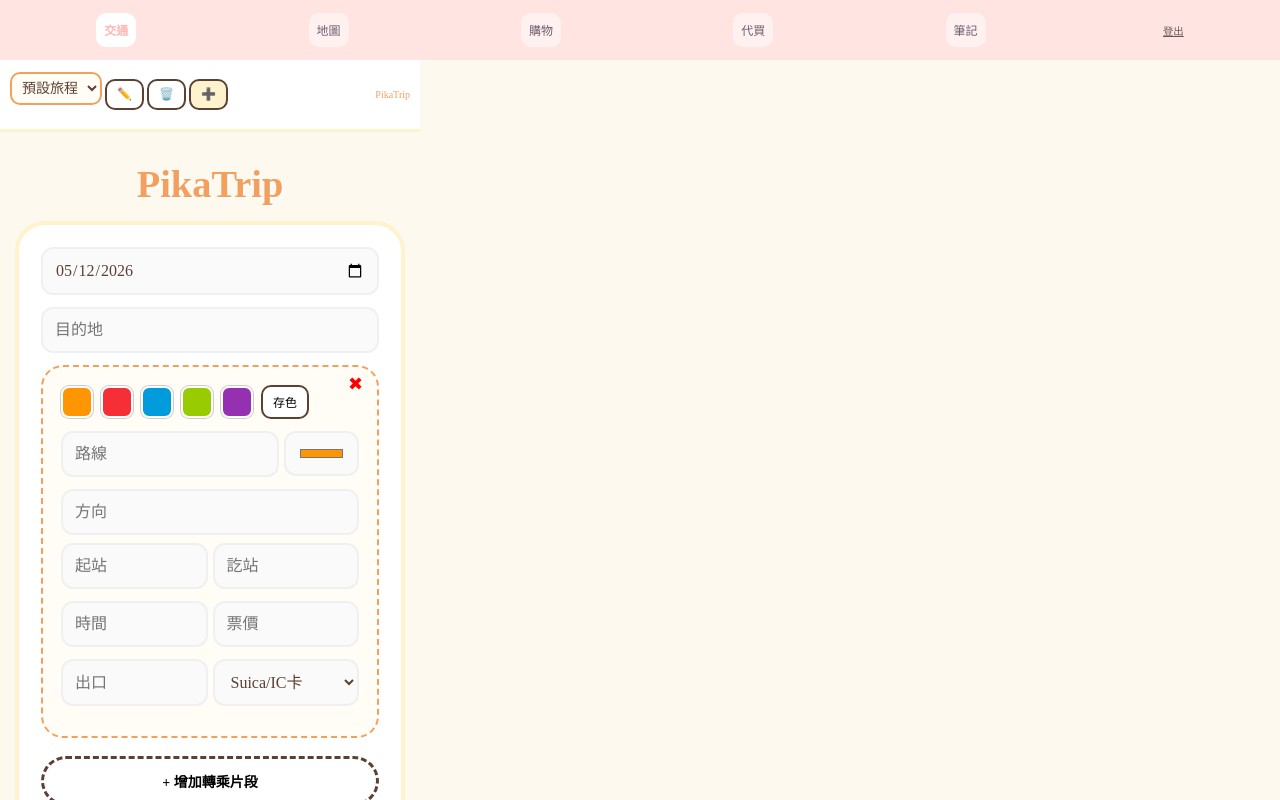
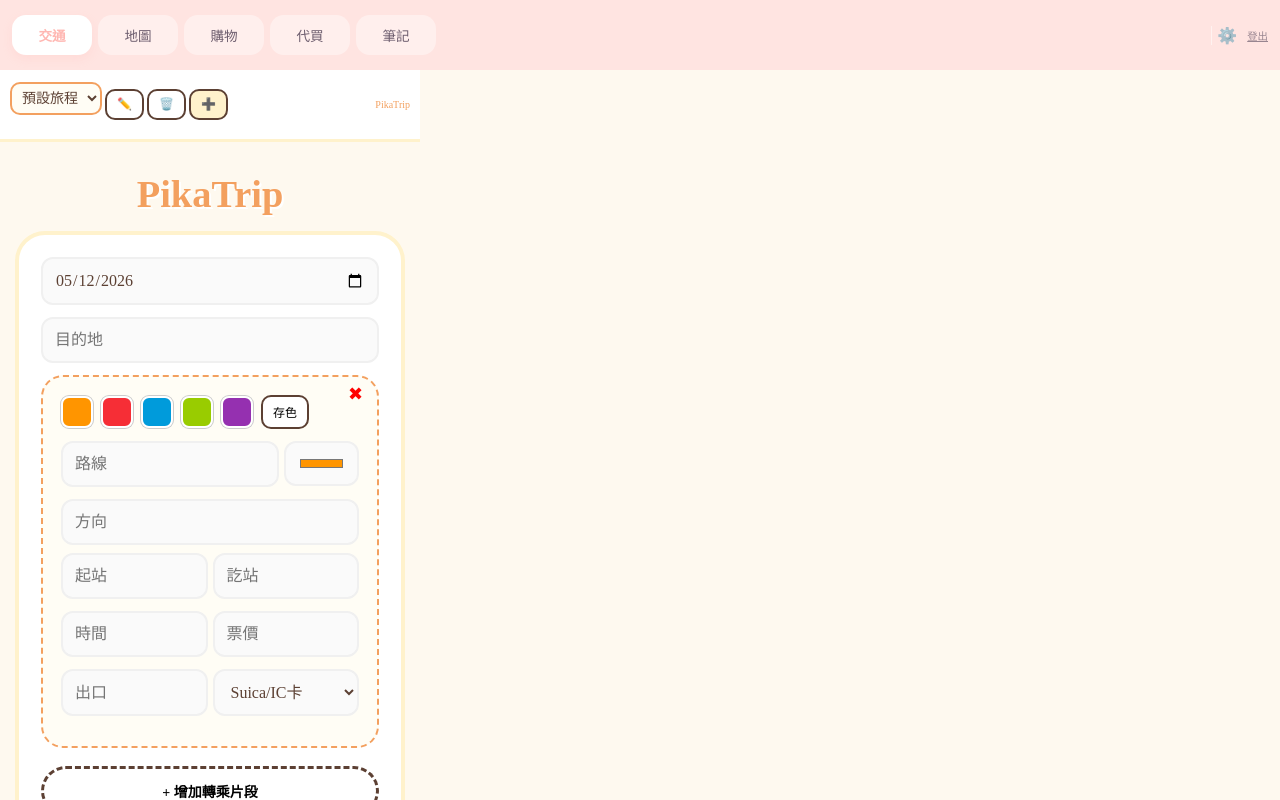
Before and after one commit to ccc668801-debug/pikaka, a plain HTML site: page index.html in a window 1280 px wide. Both pictures are taken after a click on the button "進入系統". Drawn offline with nearby package versions, Linux system fonts and the light colour scheme; a web font is replaced by a local one.

Commit message:
Update index.html

```diff
--- a/index.html
+++ b/index.html
@@ -49,26 +49,81 @@
         .main-wrapper { display: none; height: 100%; flex-direction: column; }
 
         .top-nav {
-            display: flex; justify-content: space-around; align-items: center;
-            height: 60px; background-color: var(--nav-bg); z-index: 100;
-            padding: 0 10px;
+            display: flex;
+            justify-content: space-between;
+            align-items: center;
+            height: 70px; /* 稍微加高，讓間距更好看 */
+            background-color: var(--nav-bg);
+            z-index: 100;
+            padding: 0 12px;
+            gap: 8px; /* 按鈕之間的間距 */
+        }
+
+        /* 讓按鈕區域自動填滿 */
+        .nav-tabs-container {
+            display: flex;
+            flex: 1;
+            gap: 6px;
+            align-items: center;
         }
 
         .tab-btn {
-            background: rgba(255, 255, 255, 0.5); border: none;
-            padding: 8px 8px; border-radius: 10px; color: var(--text-color);
-            font-size: 0.75rem; white-space: nowrap;
+            flex: 1; /* 重要：讓按鈕自動平分空間 */
+            max-width: 80px; /* 限制最大寬度防止太扁 */
+            background: rgba(255, 255, 255, 0.4);
+            border: none;
+            padding: 10px 4px; /* 增加上下高度，減少左右內距 */
+            border-radius: 14px;
+            color: var(--text-color);
+            font-size: 0.85rem; /* 字體稍微加大 */
+            font-weight: 500;
+            white-space: nowrap;
+            display: none;
+            text-align: center;
+            transition: all 0.3s ease;
         }
 
-        .tab-btn.active { background: var(--white); color: var(--accent-pink); font-weight: bold; }
+        .tab-btn.active {
+            background: var(--white);
+            color: var(--accent-pink);
+            font-weight: bold;
+            box-shadow: 0 4px 10px rgba(255, 183, 178, 0.2);
+        }
 
         .content-area { flex: 1; width: 100%; padding-bottom: env(safe-area-inset-bottom); }
 
         iframe { width: 100%; height: 100%; border: none; display: none; }
         iframe.active { display: block; }
 
-        /* 登出按鈕 */
-        .logout-btn { font-size: 0.65rem; opacity: 0.6; cursor: pointer; text-decoration: underline; margin-left: 5px; }
+        /* 設定與登出 */
+        .nav-tools {
+            display: flex;
+            align-items: center;
+            gap: 10px;
+            margin-left: 5px;
+            padding-left: 5px;
+            border-left: 1px solid rgba(255,255,255,0.5);
+        }
+        .tool-btn { font-size: 1rem; cursor: pointer; opacity: 0.7; }
+        .logout-btn { font-size: 0.65rem; text-decoration: underline; color: var(--text-color); }
+
+        /* 設定彈窗樣式保持不變 */
+        #settings-modal {
+            position: fixed; inset: 0; background: rgba(0,0,0,0.5);
+            display: none; justify-content: center; align-items: center; z-index: 10000;
+            backdrop-filter: blur(2px);
+        }
+        .settings-box {
+            background: white; padding: 25px; border-radius: 25px; width: 85%; max-width: 300px;
+            border: 3px solid var(--nav-bg);
+        }
+        .settings-box h3 { color: var(--accent-pink); margin-bottom: 20px; text-align: center; }
+        .setting-item { display: flex; align-items: center; margin: 15px 0; font-size: 1rem; }
+        .setting-item input { margin-right: 12px; width: 20px; height: 20px; accent-color: var(--accent-pink); }
+        .save-settings-btn {
+            width: 100%; padding: 12px; background: var(--accent-pink); color: white;
+            border: none; border-radius: 15px; margin-top: 10px; font-weight: bold; cursor: pointer;
+        }
     </style>
 </head>
 <body>
@@ -85,31 +140,47 @@
 
     <div id="main-content" class="main-wrapper">
         <div class="top-nav">
-            <button class="tab-btn active" onclick="showApp(1, this)">交通</button>
-            <button class="tab-btn" onclick="showApp(2, this)">地圖</button>
-            <button class="tab-btn" onclick="showApp(3, this)">購物</button>
-            <button class="tab-btn" onclick="showApp(5, this)">代買</button> <!-- 新增的按鈕 -->
-            <button class="tab-btn" onclick="showApp(4, this)">筆記</button>
-            <div class="logout-btn" onclick="logout()">登出</div>
+            <div class="nav-tabs-container" id="tabs-container">
+                <button class="tab-btn" id="btn-1" onclick="showApp(1, this)">交通</button>
+                <button class="tab-btn" id="btn-2" onclick="showApp(2, this)">地圖</button>
+                <button class="tab-btn" id="btn-3" onclick="showApp(3, this)">購物</button>
+                <button class="tab-btn" id="btn-5" onclick="showApp(5, this)">代買</button>
+                <button class="tab-btn" id="btn-4" onclick="showApp(4, this)">筆記</button>
+            </div>
+
+            <div class="nav-tools">
+                <div class="tool-btn" onclick="toggleSettings()">⚙️</div>
+                <div class="tool-btn logout-btn" onclick="logout()">登出</div>
+            </div>
         </div>
 
         <div class="content-area">
-            <iframe id="app1" src="" class="active"></iframe>
+            <iframe id="app1" src=""></iframe>
             <iframe id="app2" src=""></iframe>
             <iframe id="app3" src=""></iframe>
-            <iframe id="app5" src=""></iframe> <!-- 新增的內容區 -->
+            <iframe id="app5" src=""></iframe>
             <iframe id="app4" src=""></iframe>
+        </div>
+    </div>
+
+    <div id="settings-modal">
+        <div class="settings-box">
+            <h3>介面顯示設定</h3>
+            <div id="settings-list"></div>
+            <button class="save-settings-btn" onclick="saveSettings()">儲存並更新</button>
         </div>
     </div>
 
     <script>
         const apps = {
-            1: "transportation.html",
-            2: "map.html",
-            3: "shoppinglist.html",
-            4: "pikanote.html",
-            5: "daimai.html" // 新增對應的檔案名稱
+            1: { name: "交通", file: "transportation.html" },
+            2: { name: "地圖", file: "map.html" },
+            3: { name: "購物", file: "shoppinglist.html" },
+            5: { name: "代買", file: "daimai.html" },
+            4: { name: "筆記", file: "pikanote.html" }
         };
+
+        let visibleApps = JSON.parse(localStorage.getItem('pika_visible_apps')) || [1, 2, 3, 5, 4];
 
         function handleLogin() {
             const u = document.getElementById('username').value.trim();
@@ -123,12 +194,11 @@
             }
 
             let users = JSON.parse(localStorage.getItem('pika_users') || '{}');
-
             if (!users[u]) {
                 users[u] = p;
                 localStorage.setItem('pika_users', JSON.stringify(users));
             } else if (users[u] !== p) {
-                error.innerText = "密碼錯誤！此帳號已被註冊過。";
+                error.innerText = "密碼錯誤！";
                 error.style.display = 'block';
                 return;
             }
@@ -141,20 +211,73 @@
             document.getElementById('login-overlay').style.display = 'none';
             document.getElementById('main-content').style.display = 'flex';
 
-            // 更新循環範圍為 5，確保加載所有 iframe
-            [1, 2, 3, 4, 5].forEach(i => {
-                const frame = document.getElementById('app' + i);
+            applyVisibility();
+
+            Object.keys(apps).forEach(id => {
+                const frame = document.getElementById('app' + id);
                 if (frame) {
-                    frame.src = `${apps[i]}?user=${encodeURIComponent(username)}`;
+                    frame.src = `${apps[id].file}?user=${encodeURIComponent(username)}`;
                 }
+            });
+
+            const firstId = visibleApps[0];
+            if (firstId) {
+                showApp(firstId, document.getElementById('btn-' + firstId));
+            }
+        }
+
+        function applyVisibility() {
+            document.querySelectorAll('.tab-btn').forEach(btn => btn.style.display = 'none');
+            visibleApps.forEach(id => {
+                const btn = document.getElementById('btn-' + id);
+                if (btn) btn.style.display = 'block';
             });
         }
 
         function showApp(index, btn) {
             document.querySelectorAll('iframe').forEach(f => f.classList.remove('active'));
             document.querySelectorAll('.tab-btn').forEach(b => b.classList.remove('active'));
-            document.getElementById('app' + index).classList.add('active');
-            btn.classList.add('active');
+
+            const targetFrame = document.getElementById('app' + index);
+            if (targetFrame) targetFrame.classList.add('active');
+            if (btn) btn.classList.add('active');
+        }
+
+        function toggleSettings() {
+            const modal = document.getElementById('settings-modal');
+            const list = document.getElementById('settings-list');
+
+            if (modal.style.display === 'flex') {
+                modal.style.display = 'none';
+            } else {
+                list.innerHTML = Object.keys(apps).map(id => `
+                    <div class="setting-item">
+                        <input type="checkbox" id="chk-${id}" ${visibleApps.includes(parseInt(id)) ? 'checked' : ''}>
+                        <label for="chk-${id}">${apps[id].name}</label>
+                    </div>
+                `).join('');
+                modal.style.display = 'flex';
+            }
+        }
+
+        function saveSettings() {
+            const newVisible = [];
+            Object.keys(apps).forEach(id => {
+                if (document.getElementById('chk-' + id).checked) {
+                    newVisible.push(parseInt(id));
+                }
+            });
+
+            if (newVisible.length === 0) {
+                alert("請至少保留一個功能唷！");
+                return;
+            }
+
+            visibleApps = newVisible;
+            localStorage.setItem('pika_visible_apps', JSON.stringify(visibleApps));
+            applyVisibility();
+            showApp(visibleApps[0], document.getElementById('btn-' + visibleApps[0]));
+            toggleSettings();
         }
 
         function logout() {
```
